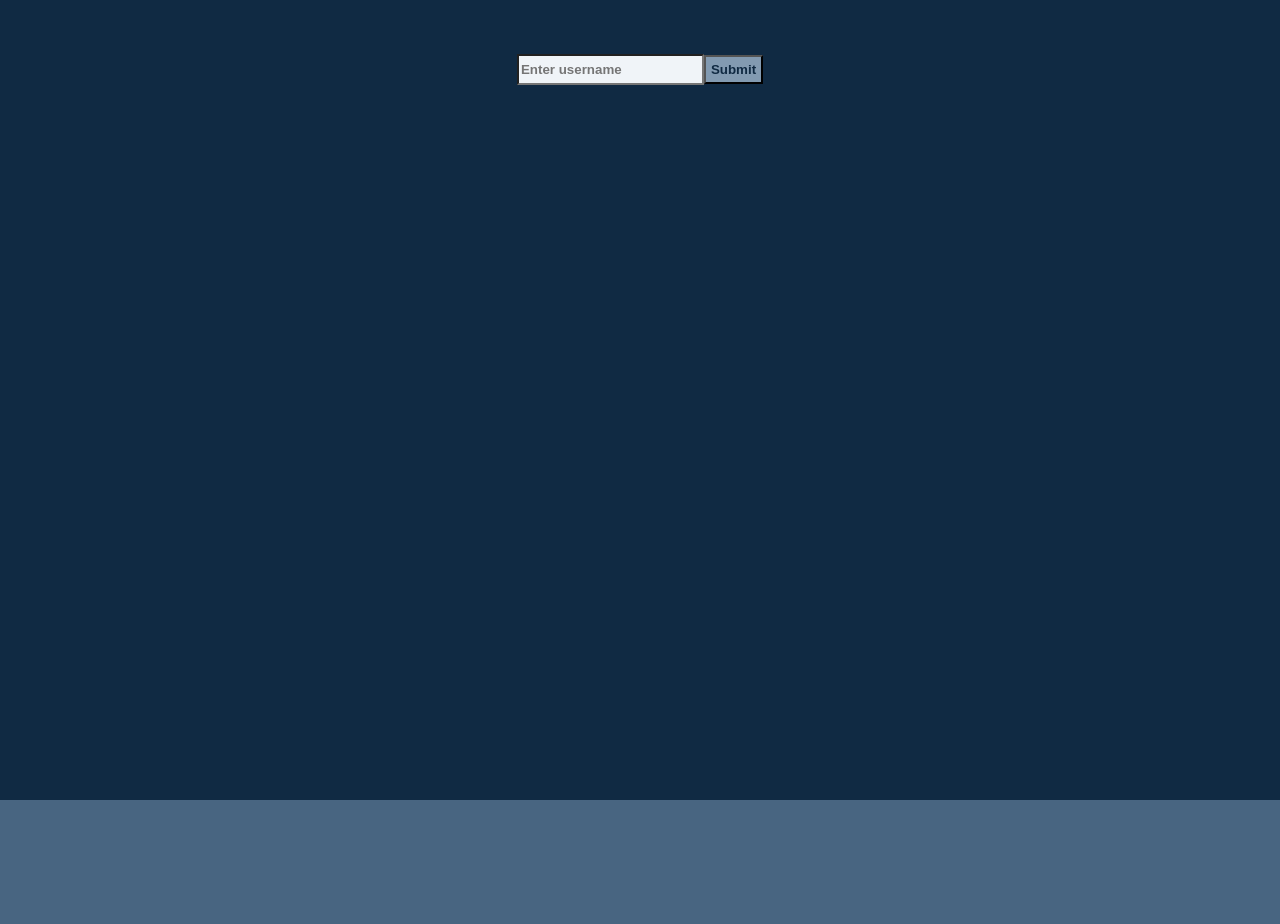
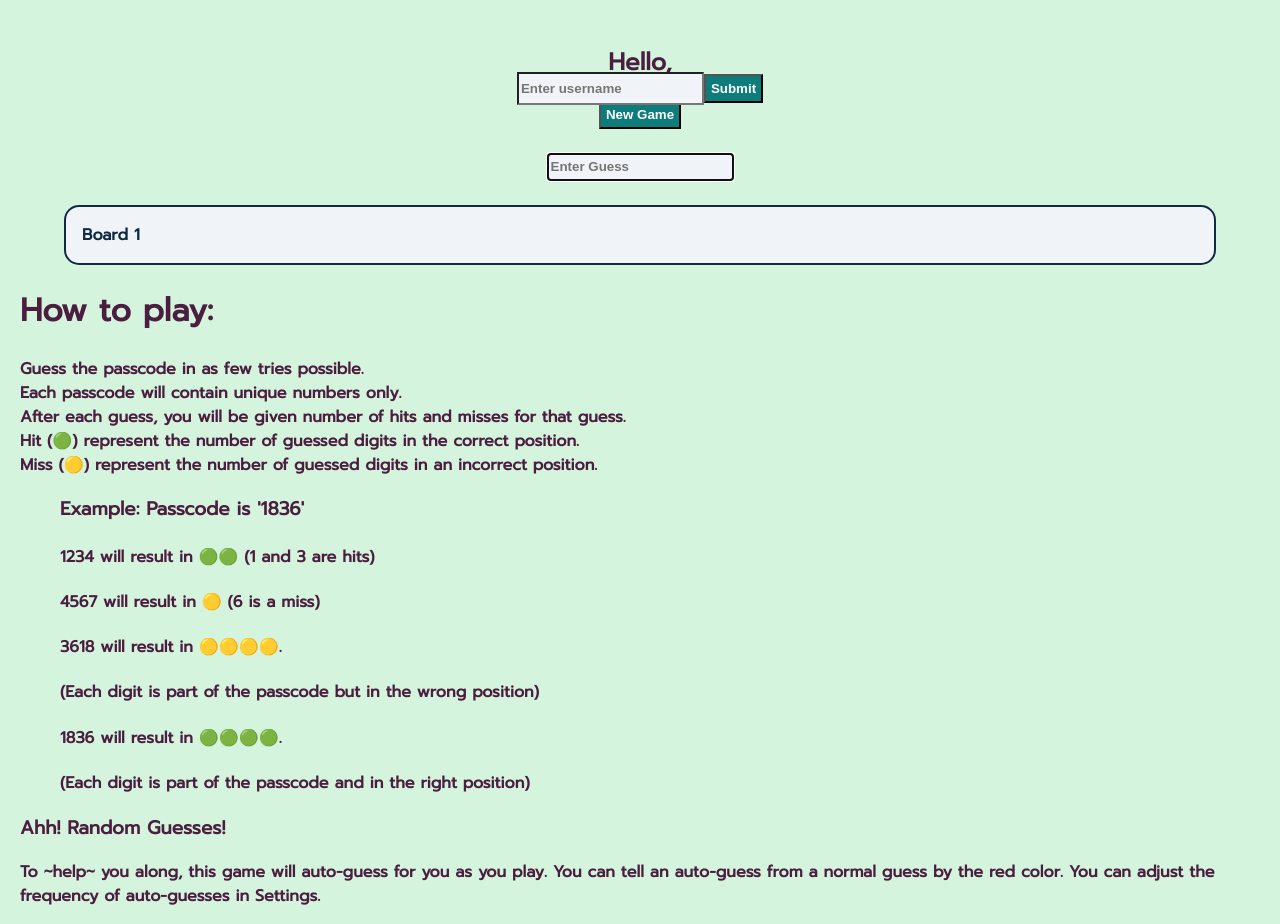
Before and after one commit to HagayHaut/code-cracker, a React (Create React App) app: page /help in a window 1280 px wide. Before the commit the page ends 800 px from the top, so only its background shows below. Built offline with nearby package versions, Linux system fonts and the light colour scheme.

Commit message:
add colod and font styling

```diff
--- a/public/index.html
+++ b/public/index.html
@@ -3,6 +3,9 @@
   <head>
     <meta charset="utf-8" />
     <link rel="icon" href="%PUBLIC_URL%/favicon.ico" />
+    <link rel="preconnect" href="https://fonts.googleapis.com">
+<link rel="preconnect" href="https://fonts.gstatic.com" crossorigin>
+<link href="https://fonts.googleapis.com/css2?family=Prompt&display=swap" rel="stylesheet">
     <meta name="viewport" content="width=device-width, initial-scale=1" />
     <meta name="theme-color" content="#000000" />
     <meta
--- a/src/App.css
+++ b/src/App.css
@@ -1,9 +1,10 @@
+
+
 .App {
   text-align: center;
-  font-family: 'Courier New', Courier, monospace;
+  font-family: 'Prompt', sans-serif;
   font-weight: bolder;
-  color: white;
-  background: #486581;
+  color: #4b1d3f;
   padding: 0;
   margin: 0;
   top: 0;
@@ -11,12 +12,13 @@
   height: 100%;
 }
 
-html {
-  background: #486581;
+body {
+  background: #d4f4dd;
 }
 
 .link {
   text-decoration: none;
+  width: 80%;
 }
 
 .inline-block {
@@ -27,7 +29,7 @@ html {
 .board-container {
   display: flex;
   flex-direction: row;
-  justify-content: space-around;
+  justify-content: space-between;
   width: 100%;
   align-self: center;
 }
@@ -47,16 +49,19 @@ html {
 .navbar {
   display: flex;
   flex-direction: row;
-  justify-content: space-around;
+  justify-content: space-between;
+  width: 100%;
 }
 
 .navbar h3 {
   padding: 7px;
-  color: #102a43;
-  border: 2px solid #102a43;
+  color: #4b1d3f;
+  border: 2px solid #4b1d3f;
   border-radius: 10px;
-  background-color: #f0f4f8;
+  background-color: #e47c62;
   box-shadow: 0 6px 6px 9 #9fb3c8;
+  width: 50%;
+  display: inline-block;
 }
 
 ul {
@@ -67,17 +72,10 @@ ul {
   /* border-collapse: collapse; */
   margin: 25px 0;
   font-size: 0.9em;
-  font-family: 'Courier New', Courier, monospace;
   min-width: 400px;
   box-shadow: 0 0 20px rgba(255, 255, 255, 0.15);
   display: inline-block;
   border: 2px solid black;
-}
-
-.table thead tr {
-  background-color: #009879;
-  color: #ffffff;
-  text-align: left;
 }
 
 .sort:hover {
@@ -90,13 +88,23 @@ ul {
     padding: 12px 15px;
 }
 
-.table tbody tr {
-  border-bottom: 1px solid #dddddd;
+th {
+  background-color: #0e7c7b;
+  color: white;
 }
+
+/* .table tbody tr {
+  border-bottom: 1px solid pink;
+} */
 
 .table tbody tr:nth-of-type(even) {
   background-color: #f3f3f3;
   color: #486581;
+}
+
+.table tbody tr:nth-of-type(odd) {
+  background-color: #cfd9eb;
+  color: #4b1d3f;
 }
 
 .random {
--- a/src/components/Game.js
+++ b/src/components/Game.js
@@ -4,9 +4,9 @@ import GuessInput from './GuessInput';
 import styled from 'styled-components';
 
 const StyledButton = styled.button`
-  background: #829ab1;
+  background: #0e7c7b;
   padding: 5px 5px 5px 5px;
-  color: #102a43;
+  color: white;
   font-weight: bolder;
 `
 
@@ -117,13 +117,12 @@ function Game({ username, settings, setSettings }) {
 
   return (
     <div className='game'>
-      <div>Hello, {username}</div>
+      <h2>Hello, {username}</h2>
+      {showTimer ? <p>{convertTimer}</p> : null}
+      <StyledButton onClick={()=>handleNewGame()}>New Game</StyledButton>
+      <br></br>
       <br></br>
       <GuessInput guesses={guesses} passwordLength={parseInt(passwordLength)} addGuess={addGuess}/>
-      <br></br>
-      <StyledButton onClick={()=>handleNewGame()}>New Game</StyledButton>
-      <br></br>
-      {showTimer ? <p>{convertTimer}</p> : null}
       <br></br>
       <div className='inline-block'>
         <div className='board-container'>
--- a/src/components/NavBar.js
+++ b/src/components/NavBar.js
@@ -3,6 +3,7 @@ import { NavLink } from 'react-router-dom';
 
 function NavBar() {
   return (
+    <div className='inline-block'>
        <div className='navbar'>
         <NavLink className='link' to='/help'>
           <h3>Help</h3>
@@ -11,12 +12,14 @@ function NavBar() {
           <h3>Game</h3>
         </NavLink>
         <NavLink to='/leaderboard' className='link'>
-        <h3>Leaderboard</h3>
+          <h3>Scores</h3>
         </NavLink>
         <NavLink to='/settings' className='link'>
-        <h3>Settings</h3>
+          <h3>Options</h3>
         </NavLink>
       </div>
+    </div>
+
   )
 }
 
--- a/src/components/SettingsForm.js
+++ b/src/components/SettingsForm.js
@@ -16,7 +16,10 @@ const StyledInput = styled.input`
 const StyledForm = styled.form`
   display: flex;
   flex-direction: column;
-
+  border: 2px solid black;
+  padding: 20px;
+  background-color: #cfd9eb;
+  color: #4b1d3f;
 `
 
 const Div = styled.div`
@@ -24,9 +27,9 @@ const Div = styled.div`
 `
 
 const StyledSubmit = styled.button`
-  background: #829ab1;
+  background: #0e7c7b;
   padding: 5px 5px 5px 5px;
-  color: #102a43;
+  color: white;
   font-weight: bolder;
 `
 
@@ -54,10 +57,10 @@ function SettingsForm({setSettings, settings}) {
   }
 
   return (
-    <>
-      <h3>Game Settings</h3>
       <Div>
+        <br></br>
         <StyledForm onSubmit={handleSubmit}>
+          <h3>Game Settings</h3>
           <label>Passcode Length</label>
           <StyledInput type='number' name="passwordLength" value={formData.passwordLength} onChange={handleChange}></StyledInput>
           <br></br>
@@ -72,7 +75,6 @@ function SettingsForm({setSettings, settings}) {
           <StyledSubmit type='submit'>Submit</StyledSubmit>
         </StyledForm>
       </Div>
-    </>
   )
 }
 
--- a/src/components/UsernameForm.js
+++ b/src/components/UsernameForm.js
@@ -5,7 +5,6 @@ import styled from 'styled-components';
 
 
 const StyledForm = styled.form`
-  background: #102a43;
   position: fixed;
   padding: 0;
   margin: 0;
@@ -16,7 +15,7 @@ const StyledForm = styled.form`
 
 const StyledInput = styled.input`
   background: #f0f4f8;
-  height: 25px;
+  height: 27px;
   color: #102a43;
   font-weight: bolder;
 
@@ -26,9 +25,9 @@ const StyledInput = styled.input`
 `
 
 const StyledSubmit = styled.input`
-  background: #829ab1;
+  background: #0E7C7B;
   padding: 5px 5px 5px 5px;
-  color: #102a43;
+  color: white;
   font-weight: bolder;
 `
 
```
Lines whose indentation alone changed are shown as unchanged.
